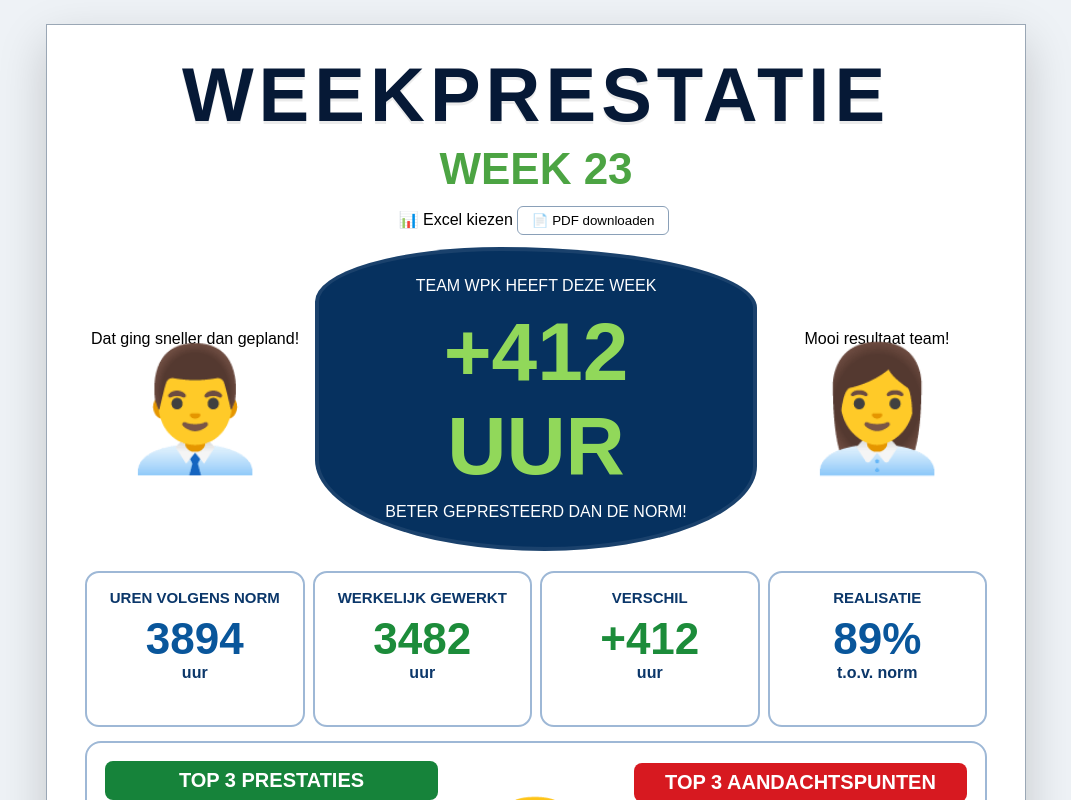
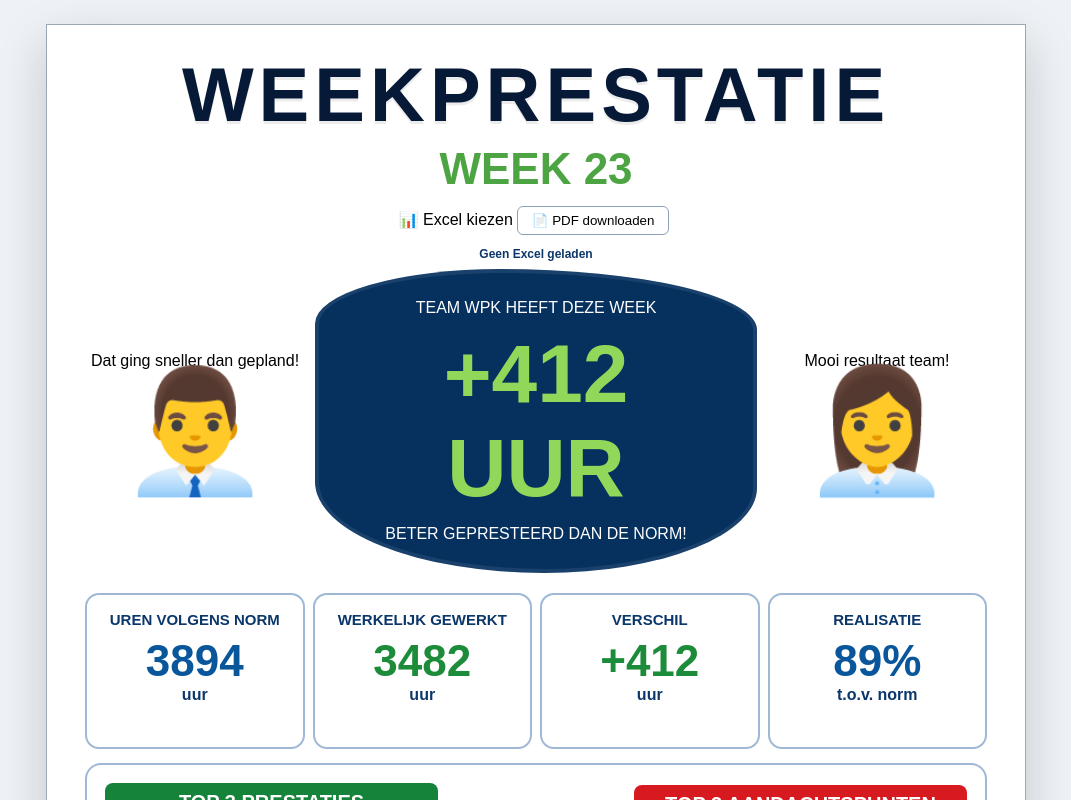
Before and after one commit to infoflorith-dev/wpk-weekprestatie, a React (Vite) app: page / in a window 1280 px wide. Shown: the top 800 px of the page, without its empty margins (104-1175 px from the left). Built offline with nearby package versions, Linux system fonts and the light colour scheme.

Commit message:
Update App.jsx

```diff
--- a/src/App.jsx
+++ b/src/App.jsx
@@ -2,7 +2,9 @@ import React, { useMemo, useState } from "react";
 import * as XLSX from "xlsx";
 
 function App() {
-  const [rows, setRows] = useState([]);
+ const [rows, setRows] = useState([]);
+const [fileName, setFileName] = useState("");
+const [debugText, setDebugText] = useState("Geen Excel geladen");
 
   const cleanTaskName = (name) => {
     return String(name || "")
@@ -26,7 +28,8 @@ function App() {
   const handleExcelUpload = async (event) => {
     const file = event.target.files[0];
     if (!file) return;
-
+setFileName(file.name);
+setDebugText("Excel wordt gelezen...");
     const data = await file.arrayBuffer();
     const workbook = XLSX.read(data);
     const sheet = workbook.Sheets[workbook.SheetNames[0]];
@@ -49,6 +52,7 @@ function App() {
       .filter((row) => row.task && row.difference !== 0);
 
     setRows(parsed);
+setDebugText(`${parsed.length} regels geladen uit ${file.name}`);
   };
 
   const data = useMemo(() => {
@@ -101,9 +105,13 @@ function App() {
           </label>
 
           <button>📄 PDF downloaden</button>
-        </div>
+       </div>
 
-        <div className="hero">
+<div style={{ fontSize: "12px", fontWeight: 700, color: "#0b376a", marginBottom: "8px" }}>
+  {debugText}
+</div>
+
+<div className="hero">
           <div className="worker-side">
             <div className="speech">Dat ging sneller dan gepland!</div>
             <div className="worker">👨‍💼</div>
```
